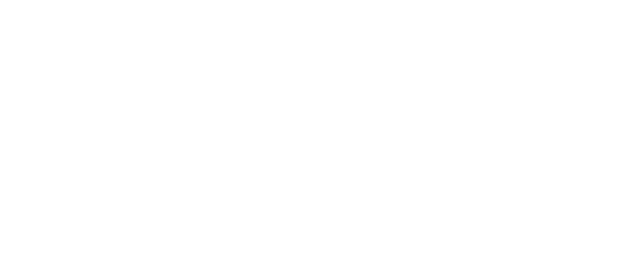
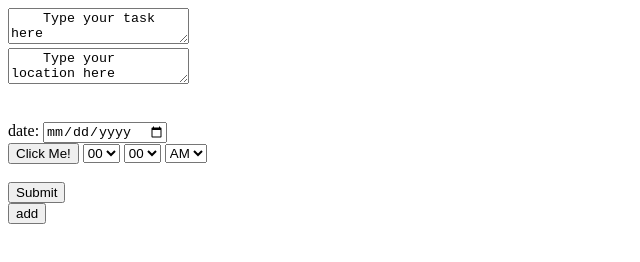
Before and after one commit to mrige/Geo-To-DO-List, a plain HTML site: page index.html in a window 1280 px wide. Shown: the whole page, without its empty margins (0-640 px from the left). Drawn offline with Linux system fonts and the light colour scheme.

Commit message:
added UI

```diff
--- a/index.html
+++ b/index.html
@@ -1,10 +1,85 @@
 <!DOCTYPE html>
-<html lang="en">
+<html lang="en" xmlns="http://www.w3.org/1999/html">
 <head>
     <meta charset="UTF-8">
-    <title>Title</title>
+    <title>Todo List</title>
+
 </head>
-<body>
 
+
+<textarea>
+    Type your task here
+</textarea>
+<br>
+<textarea>
+    Type your location here
+</textarea>
+</br>
+
+<br>
+<p id="demo"></p>
+date: <input type="date" name="date">
+</br>
+
+   <button type="button" onclick = document.getElementById("demo").innerHTML=date.getFullYear();>
+    Click Me!
+   </button>
+
+
+<select name="Hour">
+    <option value = "00">00</option>
+    <option value = "01">01</option>
+    <option value = "02">02</option>
+    <option value = "03">03</option>
+    <option value = "04">04</option>
+    <option value = "05">05</option>
+    <option value = "06">06</option>
+    <option value = "07">07</option>
+    <option value = "08">08</option>
+    <option value = "09">09</option>
+    <option value = "10">10</option>
+    <option value = "11">11</option>
+    <option value = "12">12</option>
+</select>
+<select name="Minutes">
+    <option value = "00">00</option>
+    <option value = "01">01</option>
+    <option value = "02">02</option>
+    <option value = "03">03</option>
+    <option value = "04">04</option>
+    <option value = "05">05</option>
+    <option value = "06">06</option>
+    <option value = "07">07</option>
+    <option value = "08">08</option>
+    <option value = "09">09</option>
+    <option value = "10">10</option>
+    <option value = "11">11</option>
+    <option value = "12">12</option>
+
+</select>
+<select>
+    <option value="AM">AM</option>
+    <option value="PM">PM</option>
+</select>
+
+<form action="/action_page.php">
+    <br>
+        <input type="submit">
+    </br>
+
+</form>
+
+<button type="button" onclick="myFunction()">
+    add
+</button>
+
+<script>
+    function myFunction() {
+        var para = document.createElement("P");
+        var t = document.createTextNode("This is a paragraph")
+        para.appendChild(para);
+        document.getElementById("demo").appendChild(para);
+    }
+</script>
 </body>
 </html>
```
